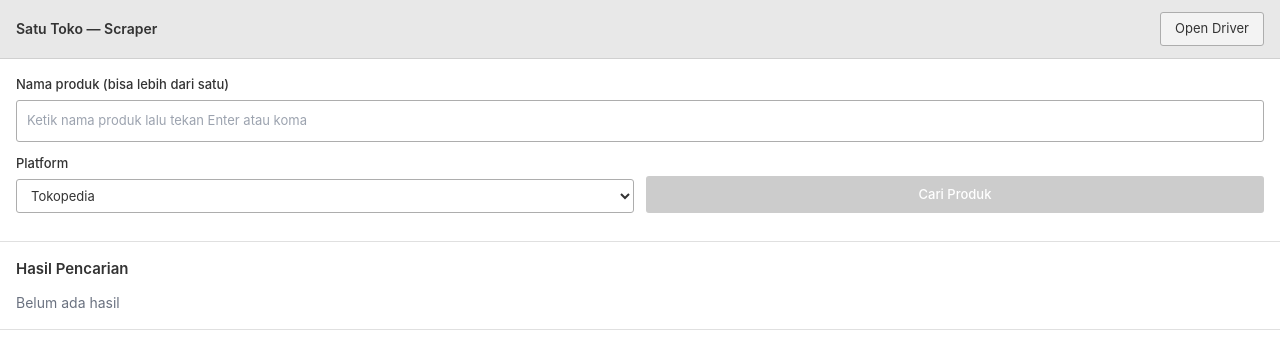
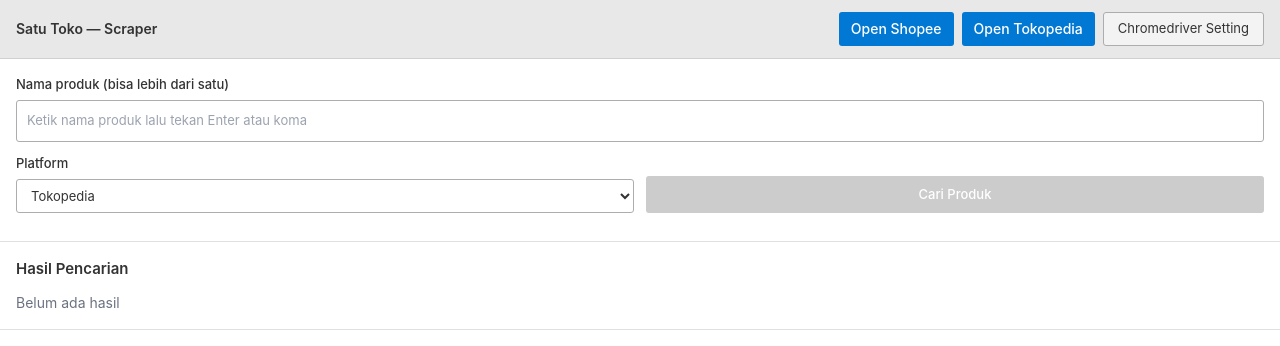
Before and after one commit to bagusindrayana/satu-toko, a React (Vite) app: page / in a window 1280 px wide. Shown: the top 346 px of the page. Built offline with nearby package versions, Linux system fonts and the light colour scheme.

Commit message:
update pengaturan driver dan tombol open browser

```diff
--- a/src/App.jsx
+++ b/src/App.jsx
@@ -214,12 +214,28 @@ function App() {
         <div className="title-bar">
           <div className="title-bar-content">
             <h1 className="app-title">Satu Toko — Scraper</h1>
-            <button
-              onClick={onOpenDriver}
-              className="btn-secondary"
-            >
-              Open Driver
-            </button>
+            <div style={{ display: 'flex', gap: '8px' }}>
+              <button
+                onClick={onOpenShopee}
+                className="btn-primary"
+                style={{ fontSize: '14px', padding: '6px 12px' }}
+              >
+                Open Shopee
+              </button>
+              <button
+                onClick={onOpenTokopedia}
+                className="btn-primary"
+                style={{ fontSize: '14px', padding: '6px 12px' }}
+              >
+                Open Tokopedia
+              </button>
+              <button
+                onClick={onOpenDriver}
+                className="btn-secondary"
+              >
+                Chromedriver Setting
+              </button>
+            </div>
           </div>
         </div>
 
@@ -228,7 +244,7 @@ function App() {
           <div className="modal-overlay">
             <div className="modal-window">
               <div className="modal-header">
-                <h3 className="modal-title">Chrome Driver Information</h3>
+                <h3 className="modal-title">Chromedriver Setting</h3>
                 <button
                   onClick={closeModal}
                   className="btn-close"
@@ -296,23 +312,10 @@ function App() {
 
                 <div className="modal-actions">
                   <button
-                    onClick={onOpenShopee}
-                    disabled={infoLoading}
-                    className="btn-primary"
-                  >
-                    Open Shopee
-                  </button>
-                  <button
-                    onClick={onOpenTokopedia}
-                    disabled={infoLoading}
-                    className="btn-primary"
-                  >
-                    Open Tokopedia
-                  </button>
-                  <button
                     onClick={onReDownload}
                     disabled={infoLoading}
                     className="btn-secondary"
+                    style={{ width: '100%' }}
                   >
                     Re-Download Driver
                   </button>
--- a/src/index.css
+++ b/src/index.css
@@ -262,7 +262,13 @@ body {
   border-radius: 4px;
   box-shadow: 0 4px 16px rgba(0, 0, 0, 0.2);
   width: 90%;
-  max-width: 480px;
+  max-width: 700px;
+}
+
+@media (max-width: 768px) {
+  .modal-window {
+    max-width: 480px;
+  }
 }
 
 .modal-header {
```
